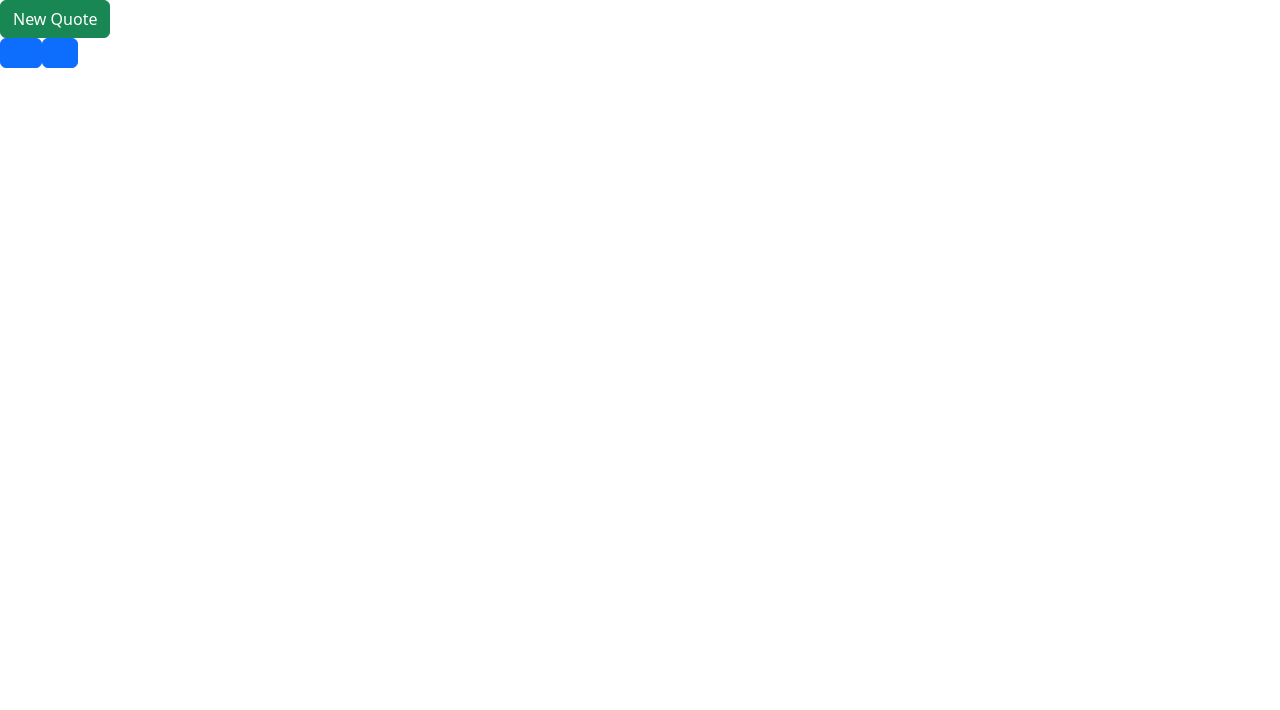
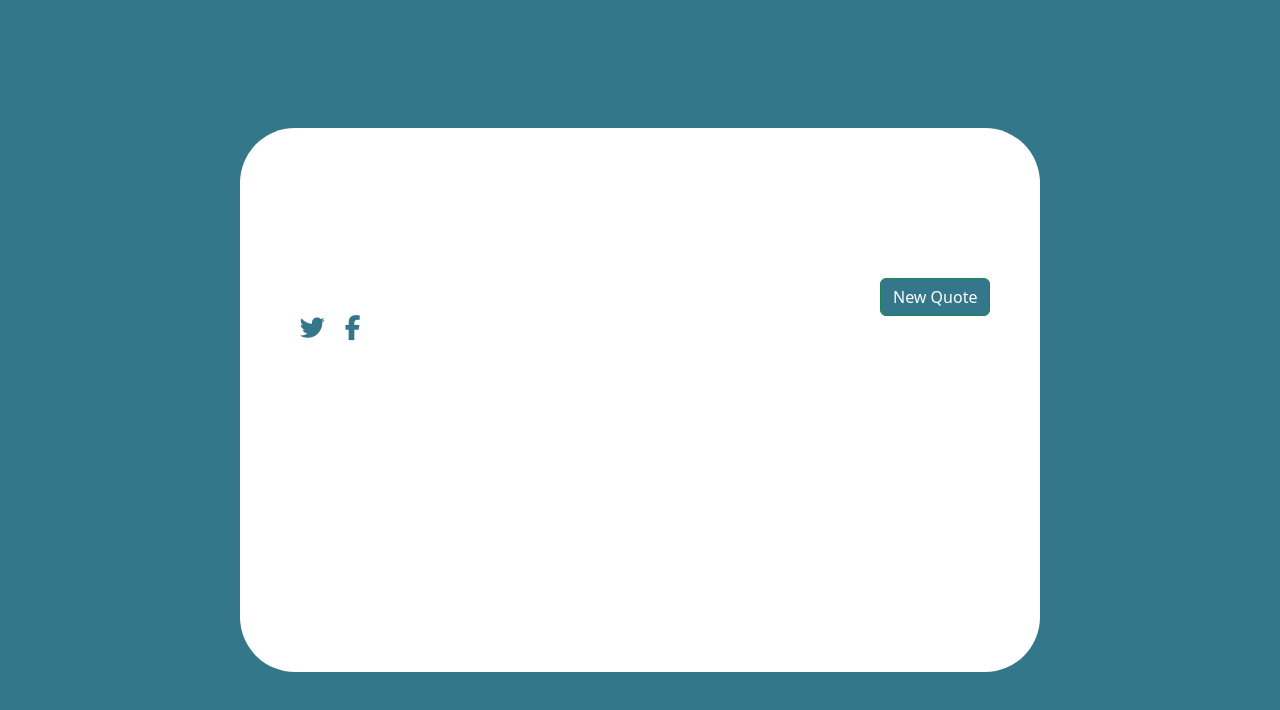
Before and after one commit to Alim1899/Random_quote_machine, a plain HTML site: page index.html in a window 1280 px wide. Drawn offline with nearby package versions, Linux system fonts and the light colour scheme.

Commit message:
Almost done with some bugs

```diff
--- a/index.html
+++ b/index.html
@@ -3,6 +3,7 @@
     <meta charset="UTF-8">
 	<meta name="viewport" content="width=device-width, initial scale=1">
 	<link href="https://cdn.jsdelivr.net/npm/bootstrap@5.2.0-beta1/dist/css/bootstrap.min.css" rel="stylesheet" integrity="sha384-0evHe/X+R7YkIZDRvuzKMRqM+OrBnVFBL6DOitfPri4tjfHxaWutUpFmBp4vmVor" crossorigin="anonymous">
+    <link rel="stylesheet" href="styles.css" type="text/css">
     <link rel="stylesheet" href="https://fonts.googleapis.com/icon?family=Material+Icons">
 <script src="https://kit.fontawesome.com/4d0d4da3d9.js" crossorigin="anonymous"></script>
     <script src="https://code.jquery.com/jquery-3.2.1.min.js"></script>
@@ -13,7 +14,7 @@
       <div id="crop">
         <div class="text" id="text"></div>
       <div class="author" id="author"></div>
-      <div>
+      <div >
         <script>
             const change = () => {
 
--- a/styles.css
+++ b/styles.css
@@ -0,0 +1,62 @@
+:root{
+  --color:#34778a;
+}
+#tweet-quote{
+    all:unset;
+  cursor:pointer;
+}
+#quote-box{
+ display:flex;
+  justify-content:center;
+  padding:10%;
+  height:100%;
+  background-color: var(--color);
+}
+#crop{
+  position:relative;
+  border-radius:55px;
+  background-color:white;
+  width:800px;
+  min-height:300px;
+  max-height:600px;
+  color:var(--color);
+  font-weight:400;
+  font-size:25px;
+}
+#text{
+  display:flex;
+  justify-content:center;
+  padding:10% 10% 0 10%;
+  text-align:center;
+}
+#author{
+  display:flex;
+  justify-content:flex-end;
+  margin-top:20px;
+  margin-right:150px;
+  font-size:23px;
+}
+
+#new-quote{
+  position:relative;
+  margin-left:80%;
+  margin-top:50px;
+  background-color:var(--color);
+}
+#social{
+  width:100px;
+  letter-spacing:20px;
+  display:flex;
+  margin-left:50px;
+  justify-content:center;
+  padding-bottom:20px;
+}
+.fa-brands{
+  color:var(--color);
+}
+.fa-brands:hover{
+  opacity:0.7;
+}
+button:hover{
+  opacity:0.8
+}
```
Also changed, not shown: app.js (+20 -0 lines).
